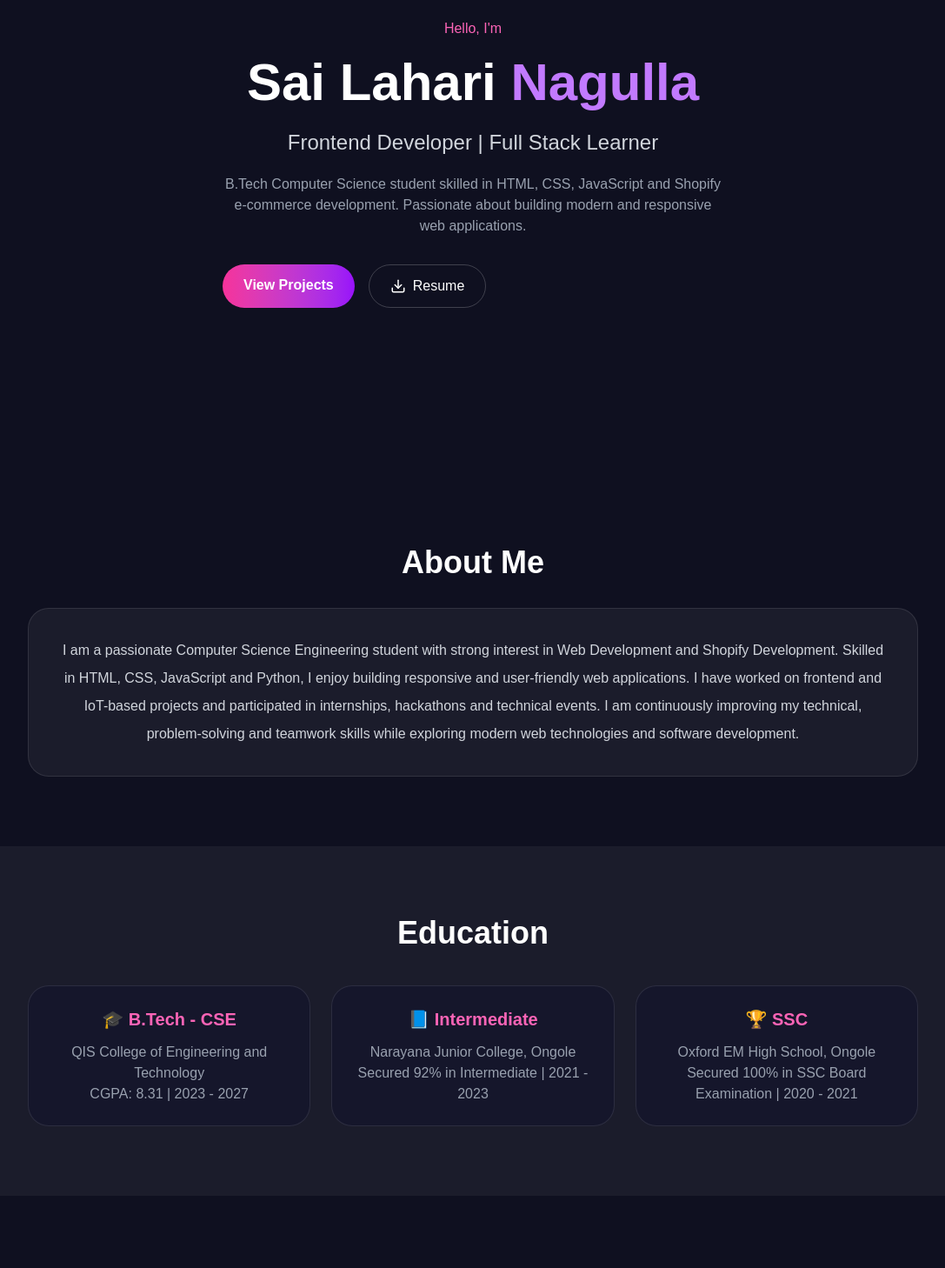
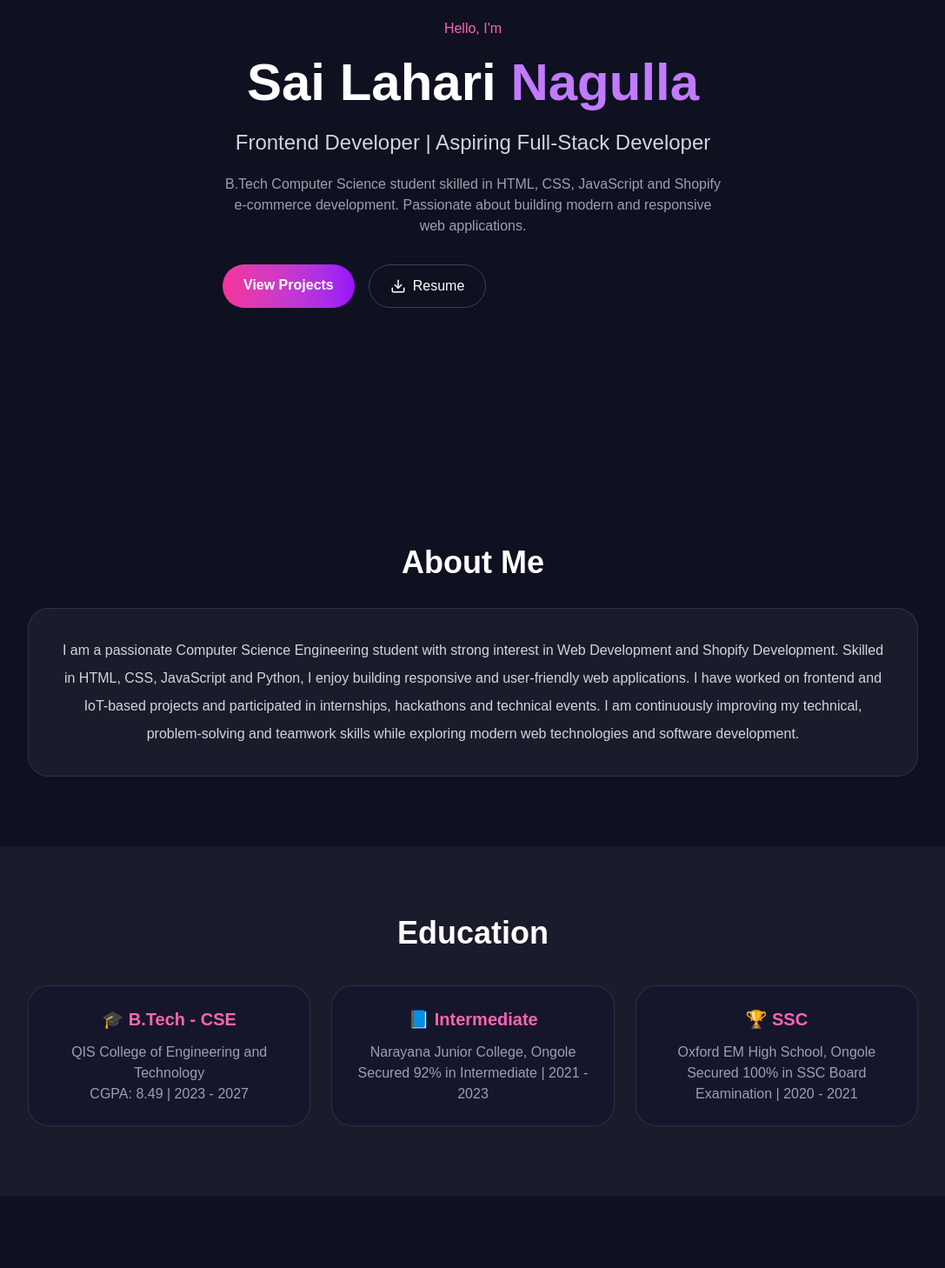
Before and after one commit to NagullaSaiLahari3281/Portfolioo, a Next.js app: page / in a window 1280 px wide. Shown: the part 253-1711 px from the top of the page at 87% size, without its empty margins (96-1183 px from the left). Built offline with nearby package versions, Linux system fonts and the light colour scheme.

Commit message:
Update title and CGPA in page.tsx

```diff
--- a/app/page.tsx
+++ b/app/page.tsx
@@ -119,7 +119,7 @@ export default function Home() {
             </h1>
 
             <h2 className="text-2xl mt-4 text-gray-300">
-              Frontend Developer | Full Stack Learner
+              Frontend Developer | Aspiring Full-Stack Developer
             </h2>
 
             <p className="mt-5 text-gray-400 max-w-xl">
@@ -208,7 +208,7 @@ export default function Home() {
 
   <p className="text-gray-400 mt-3">
     QIS College of Engineering and Technology<br></br>
-    CGPA: 8.31 | 2023 - 2027
+    CGPA: 8.49 | 2023 - 2027
   </p>
 
 </div>
```
